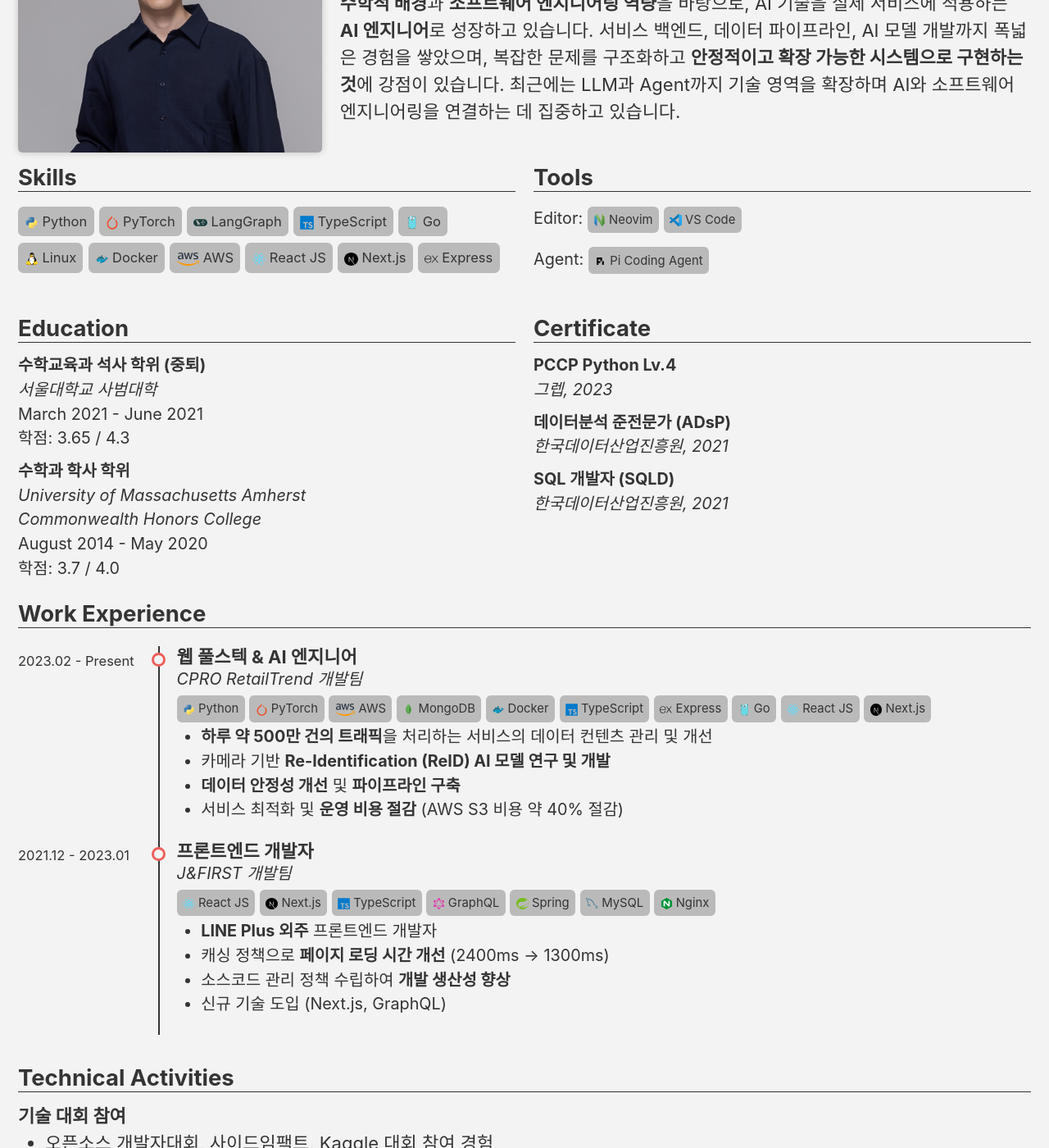
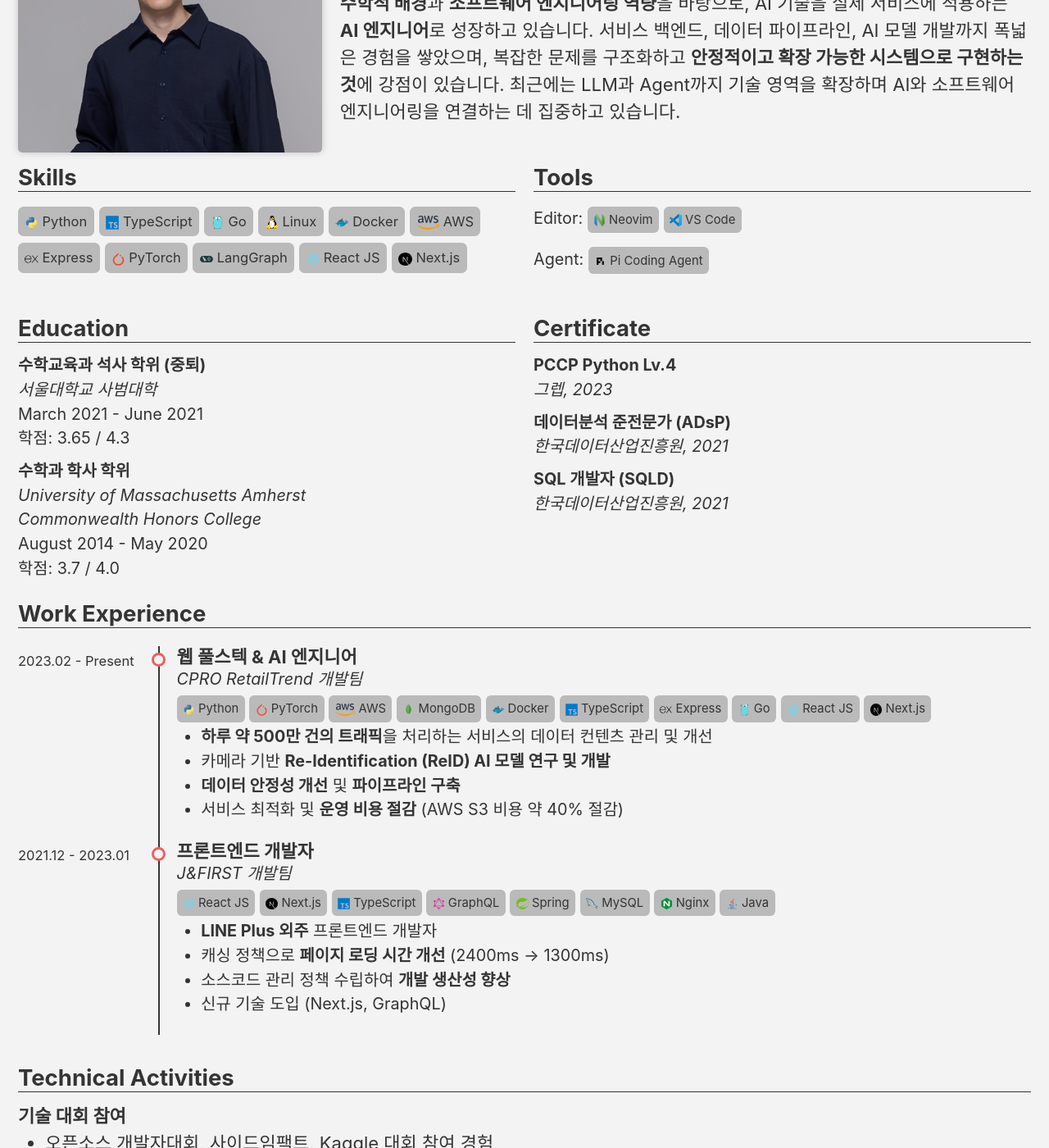
Before and after one commit to juhonamnam/juhonamnam.github.io, a Jekyll site: the page built from resume/index.html, in a window 1280 px wide and 1400 px high, scrolled down 305 px. Shown: the whole window at 82% size. Built offline with Jekyll 4.4.1, drawn with Linux system fonts in a browser that asks for light colours; cached includes are drawn as plain includes.

Commit message:
modify skills

```diff
--- a/_data/about-me/main.yml
+++ b/_data/about-me/main.yml
@@ -48,16 +48,16 @@ contacts:
 
 skills:
   - python
-  - pytorch
-  - langgraph
   - typescript
   - go
   - linux
   - docker
   - aws
+  - express
+  - pytorch
+  - langgraph
   - react
   - nextjs
-  - express
 
 tools:
   editor:
--- a/_data/about-me/work-experience.yml
+++ b/_data/about-me/work-experience.yml
@@ -114,6 +114,7 @@ data:
       - spring
       - mysql
       - nginx
+      - java
     affiliation:
       ko: "개발팀"
       en: "Development Team"
--- a/_data/spec-icon.yml
+++ b/_data/spec-icon.yml
@@ -67,3 +67,5 @@ data:
     name: "VS Code"
   linux:
     name: "Linux"
+  java:
+    name: "Java"
```
Also changed, not shown: images/icons/java.svg (added).
